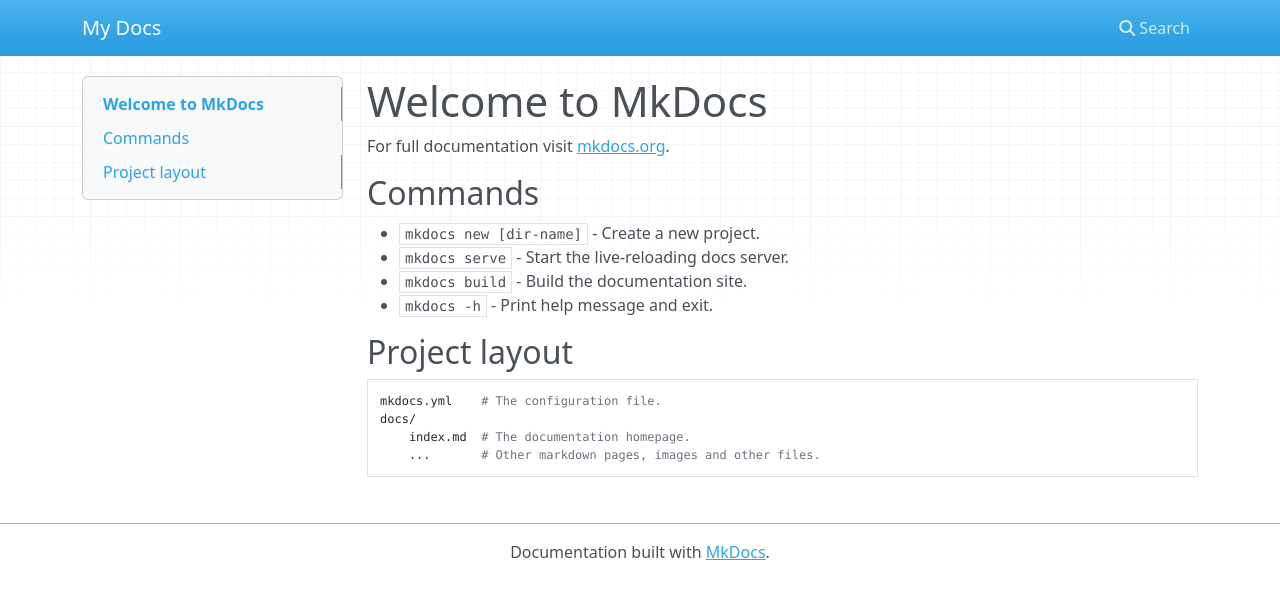
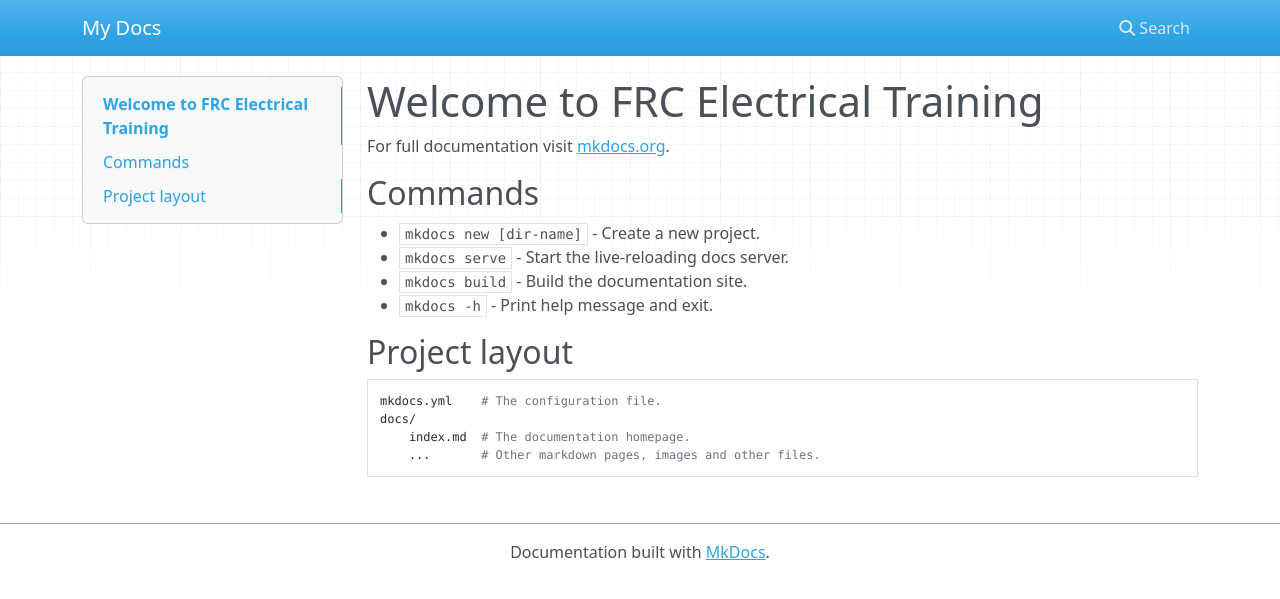
Before and after one commit to FRC-2928/FRC-Electrical-Training, an MkDocs documentation site: the page built from docs/index.md, in a window 1280 px wide. Shown: the top 599 px of the page. Built offline with MkDocs 1.6.1, drawn with Linux system fonts in a browser that asks for light colours; nearby versions of some CDN libraries.

Commit message:
updated title

```diff
--- a/docs/index.md
+++ b/docs/index.md
@@ -1,4 +1,4 @@
-# Welcome to MkDocs
+# Welcome to FRC Electrical Training
 
 For full documentation visit [mkdocs.org](https://www.mkdocs.org).
 
```
